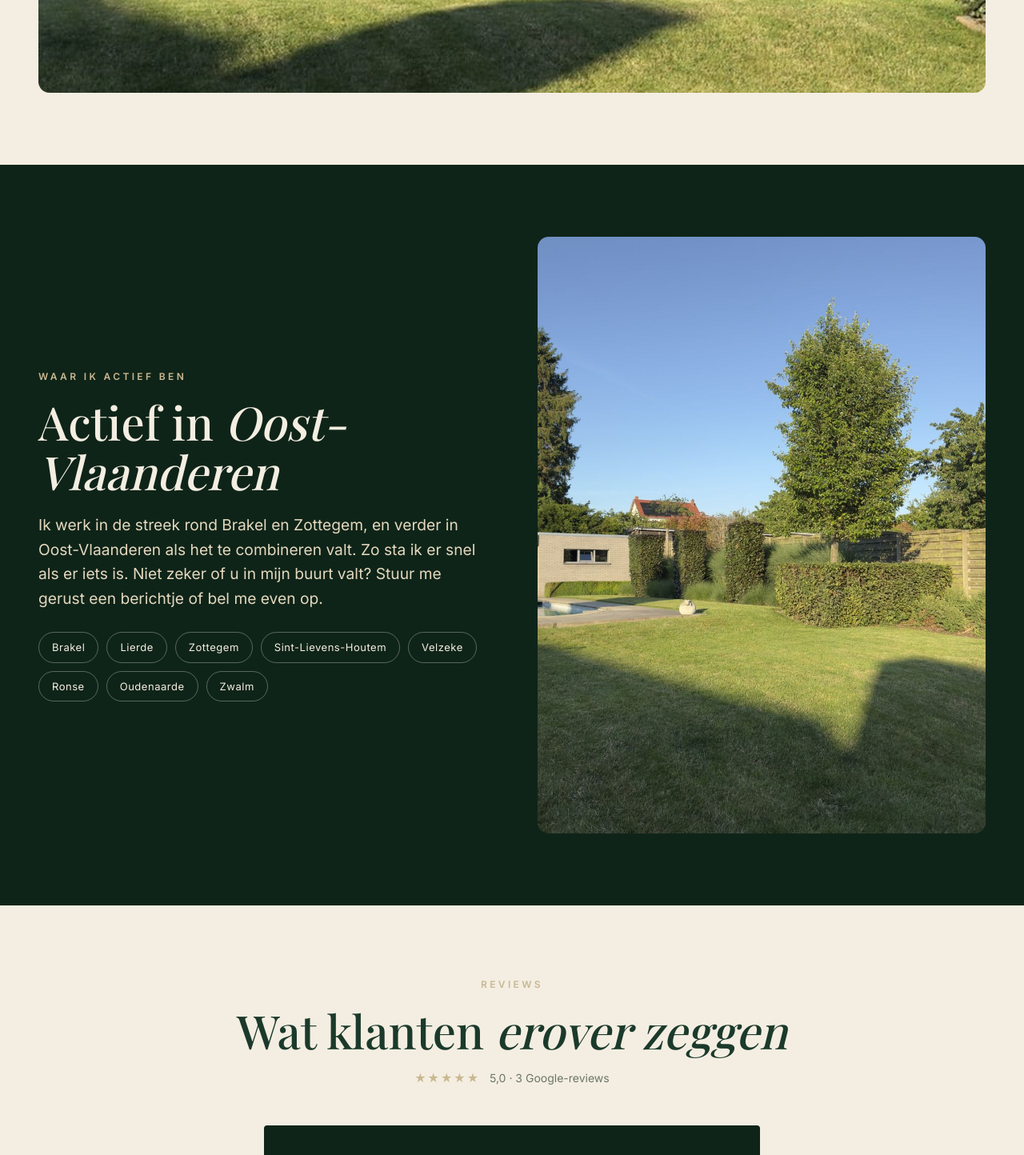
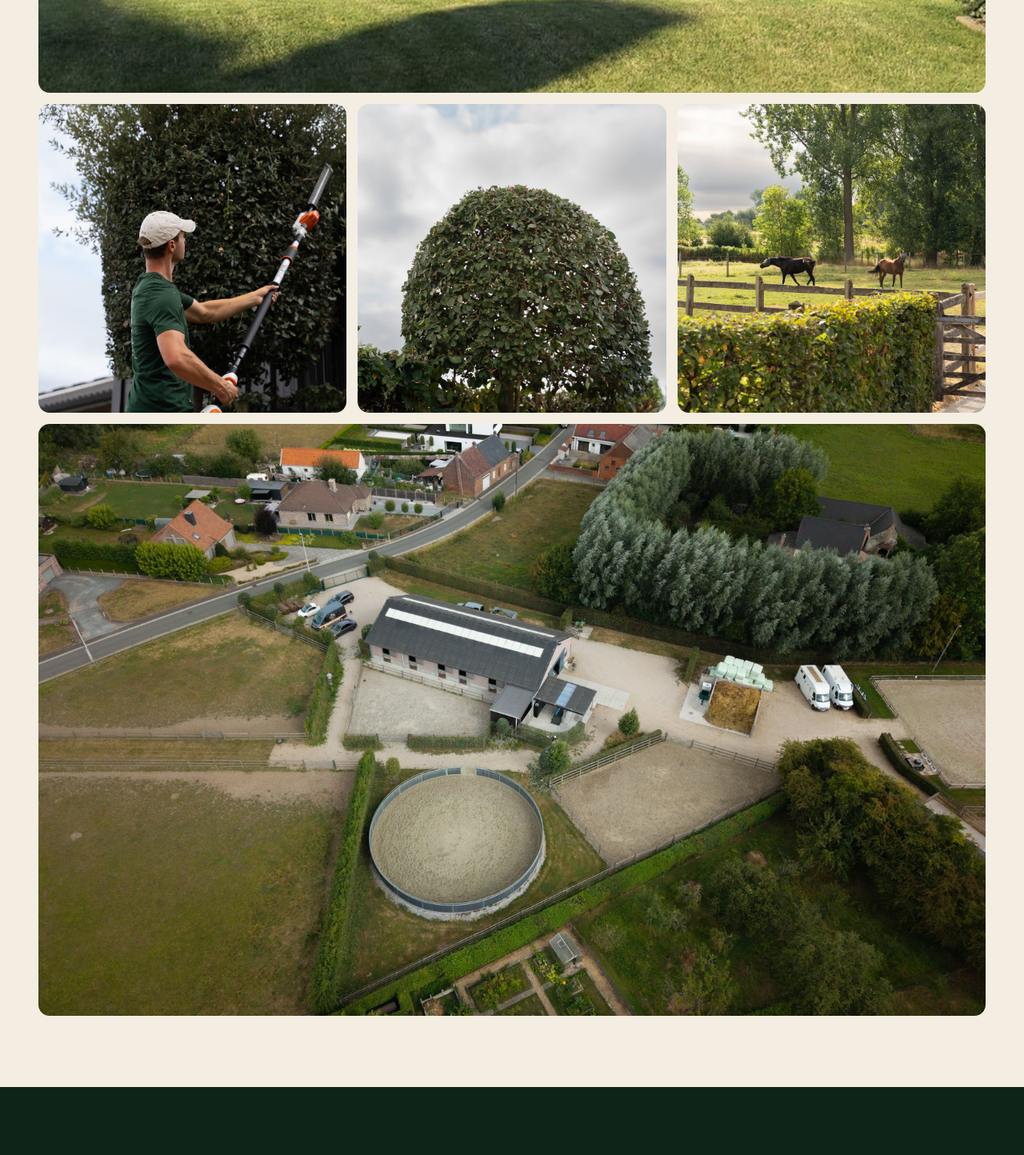
Before and after one commit to mauricehoorens-droid/groenbyhoorens-app, a Next.js app: page / in a window 1280 px wide. Shown: the part 5692-7136 px from the top of the page at 80% size. Built offline with nearby package versions, Linux system fonts and the light colour scheme.

Commit message:
Galerij uitgebreid met manege-werken

```diff
--- a/src/app/page.tsx
+++ b/src/app/page.tsx
@@ -128,6 +128,10 @@ export default function Home() {
             <div className="g-item col-4 ar-1-1"><img src="/img/galerij-4.jpg" alt="Aanleg van een border naast het terras" loading="lazy" /></div>
             <div className="g-item col-4 ar-1-1"><img src="/img/galerij-5.jpg" alt="Op hoogte gesnoeide haag in de avondzon" loading="lazy" /></div>
             <div className="g-item col-12 ar-16-10"><img src="/img/galerij-6.jpg" alt="Ruim onderhouden gazon met volgroeide bomen" loading="lazy" /></div>
+            <div className="g-item col-4 ar-1-1"><img src="/img/galerij-7.jpg" alt="Haag op hoogte snoeien bij een manege" loading="lazy" /></div>
+            <div className="g-item col-4 ar-1-1"><img src="/img/galerij-8.jpg" alt="Strak gesnoeide bolboom" loading="lazy" /></div>
+            <div className="g-item col-4 ar-1-1"><img src="/img/galerij-9.jpg" alt="Paarden op de wei achter een pas geschoren haag" loading="lazy" /></div>
+            <div className="g-item col-12 ar-16-10"><img src="/img/galerij-10.jpg" alt="Luchtbeeld van het onderhouden domein" loading="lazy" /></div>
           </Reveal>
         </div>
       </section>
```
